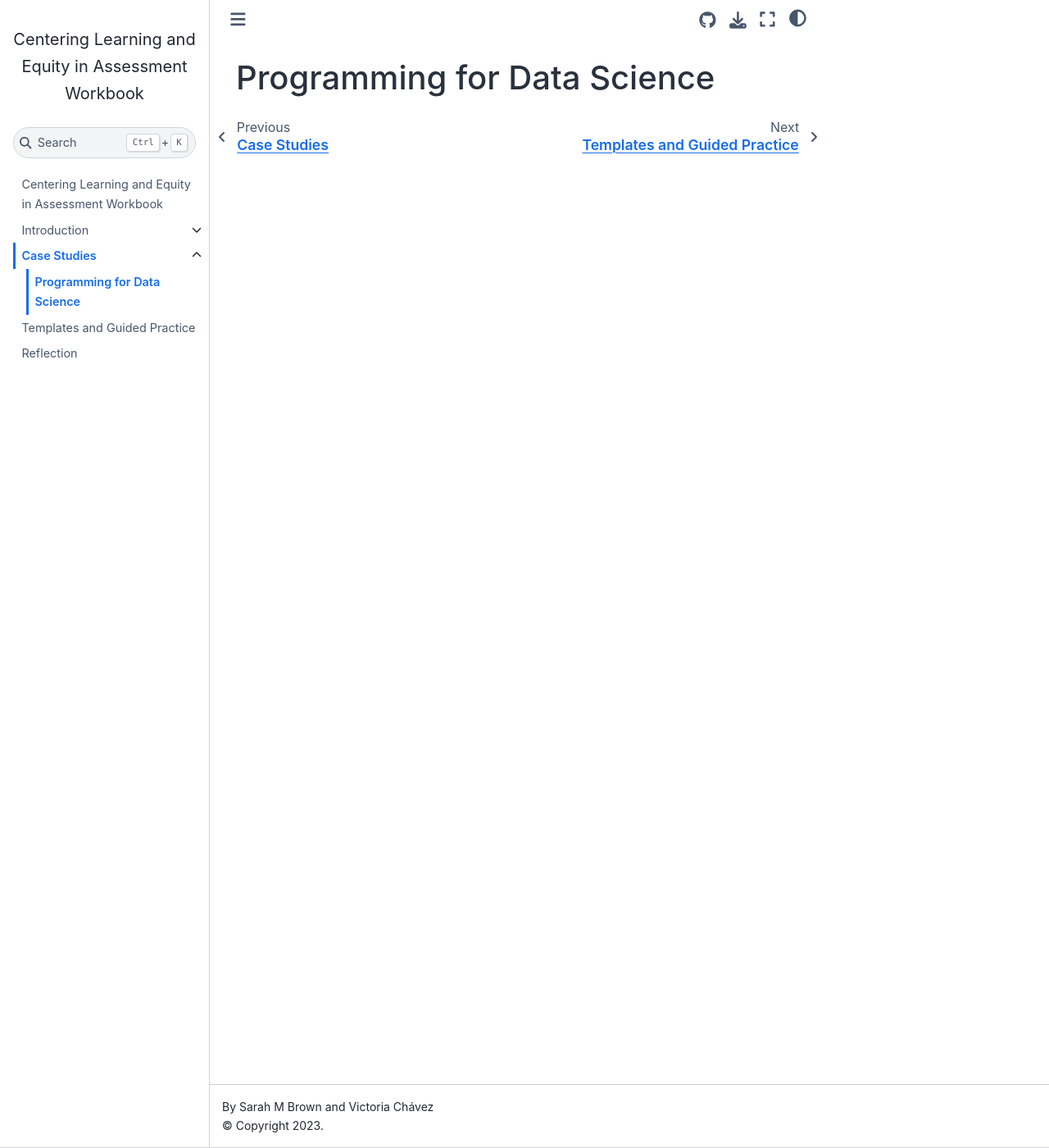
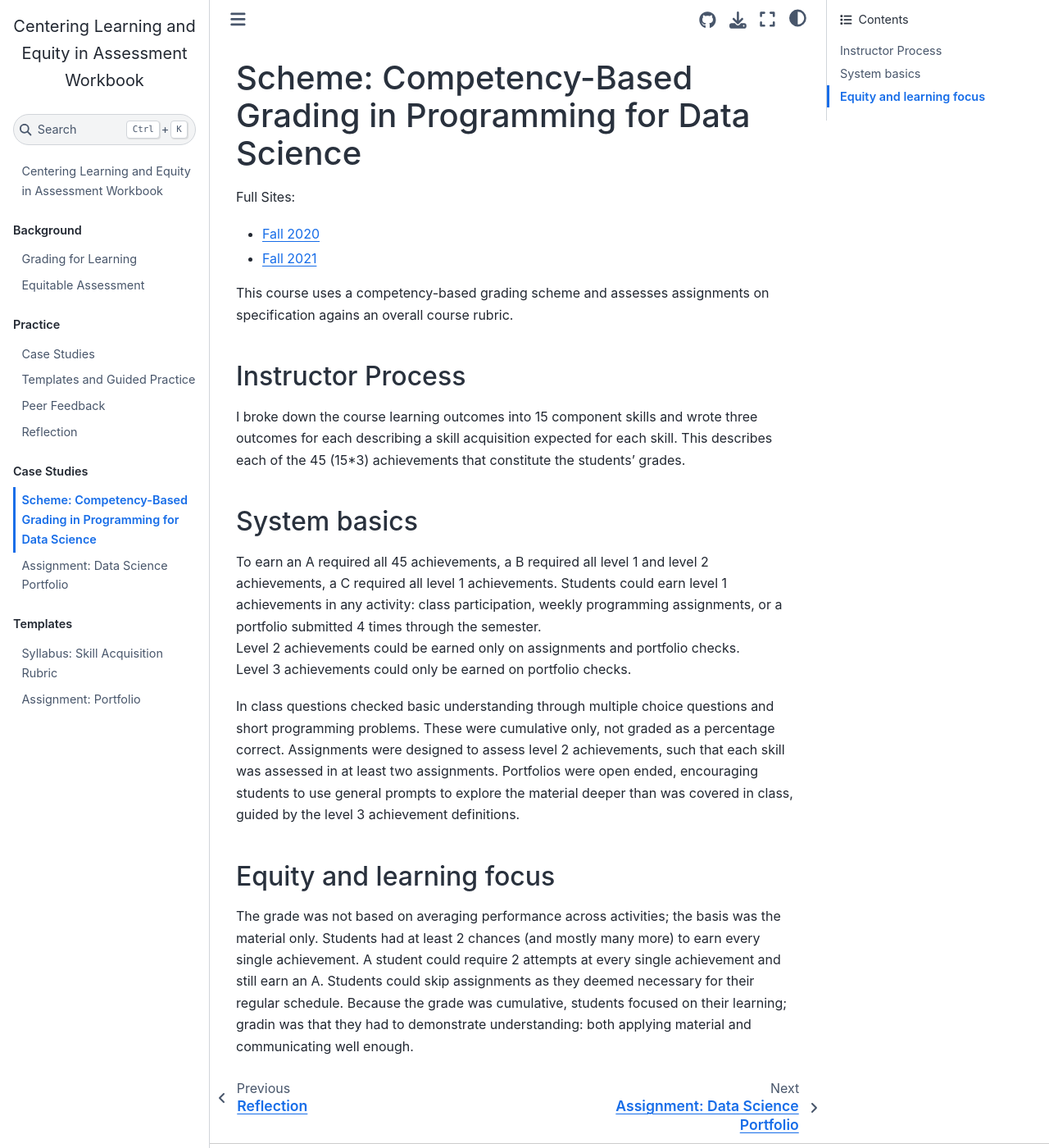
Before and after one commit to grading4learning/workbook, a Jupyter Book: the page built from cases/programmingfords.md, in a window 1280 px wide and 1400 px high. Shown: the whole window at 82% size. Built offline with Jupyter Book 1.0.4 settings and Sphinx 7.4.7 and the Sphinx Book theme 1.1.4, drawn with Linux system fonts in a browser that asks for light colours; pages that are not in the unit, such as notebooks, are missing from menus.

Commit message:
outline, prompts, and sarahs examples

````diff
--- a/_toc.yml
+++ b/_toc.yml
@@ -1,13 +1,23 @@
 format: jb-book
 root: index
-chapters:
-- file: background/index
-  sections:
-  - file: background/learning
-  - file: background/equity
-- file: cases/index
-  sections:
-  - file: cases/programmingfords
-  # - file: victorias example
-- file: templates/index
-- file: reflection/index
+parts:
+  - caption: Background
+    chapters:
+    - file: workshop/assessment
+    - file: background/learning
+    - file: background/equity
+  - caption: Practice
+    chapters:
+    - file: practice/cases
+    - file: practice/guided
+    - file: practice/peerfeedback
+    - file: practice/reflection
+  - caption: Case Studies
+    chapters:
+    - file: cases/programmingfords
+    - file: cases/dsportfolio
+    # - file: victorias example
+  - caption: Templates
+    chapters:
+    - file: templates/skillrubric
+    - file: templates/portfolio
--- a/cases/programmingfords.md
+++ b/cases/programmingfords.md
@@ -1 +1,43 @@
-# Programming for Data Science
+# Scheme: Competency-Based Grading in Programming for Data Science
+
+Full Sites:
+- [Fall 2020](https://rhodyprog4ds.github.io/BrownFall20/)
+- [Fall 2021](https://rhodyprog4ds.github.io/BrownFall21/)
+
+
+This course uses a competency-based grading scheme and assesses assignments on
+specification agains an overall course rubric.
+
+## Instructor Process
+
+I broke down the course learning outcomes into 15 component skills and wrote three
+outcomes for each describing a skill acquisition expected for each skill. This
+describes each of the 45 (15*3) achievements that constitute the students' grades.
+
+
+
+## System basics
+
+To earn an A required all 45 achievements, a B required all level 1 and level 2
+achievements, a C required all level 1 achievements.
+Students could earn level 1 achievements in any activity: class participation,
+weekly programming assignments, or a portfolio submitted 4 times through the semester.
+Level 2 achievements could be earned only on assignments and portfolio checks.
+Level 3 achievements could only be earned on portfolio checks.
+
+In class questions checked basic understanding through multiple choice questions
+and short programming problems.  These were cumulative only, not graded as a
+percentage correct.  Assignments were designed to assess level 2 achievements,
+such that each skill was assessed in at least two assignments. Portfolios were
+open ended, encouraging students to use general prompts to explore the material
+deeper than was covered in class, guided by the level 3 achievement definitions.
+
+## Equity and learning focus
+
+The grade was not based on averaging performance across activities; the basis
+was the material only.  Students had at least 2 chances (and mostly many more)
+to earn every single achievement.  A student could require 2 attempts at every
+single achievement and still earn an A. Students could skip assignments as they
+deemed necessary for their regular schedule.  Because the grade was cumulative,
+students focused on their learning; gradin was that they had to demonstrate
+understanding: both applying material and communicating well enough.
--- /dev/null
+++ b/templates/skillrubric.md
@@ -0,0 +1,22 @@
+# Syllabus: Skill Acquisition Rubric
+
+Building out this rubric is the first step in designing a competency-based
+grading scheme like Sarah's [Programming for Data Science](../cases/programmingfords)
+
+
+```{list-table}
+:header-rows: 1
+:name: example-table
+
+* - Keyword
+  - Skill
+  - Level 1
+  - Level 2
+  - Level 3
+* - a single word
+  - multiworkd phrase that summarizes
+  - a learning outcome at the basic level
+  - a mid-level learning outcome
+  - an advanced level learning outcome
+
+```
````
Also changed, not shown: background/assessment.md (renamed from background/index.md, +1 -1 lines), background/equity.md (+7 -1 lines), background/learning.md (+10 -0 lines), cases/dsportfolio.md (added, +38 -0 lines), cases/index.md (deleted, +0 -8 lines), practice/cases.md (added, +12 -0 lines), practice/guided.md (added, +7 -0 lines), practice/peerfeedback.md (added, +3 -0 lines), templates/index.md (deleted, +0 -6 lines), templates/portfolio.md (added, +7 -0 lines), practice/reflection.md (renamed from reflection/index.md).
